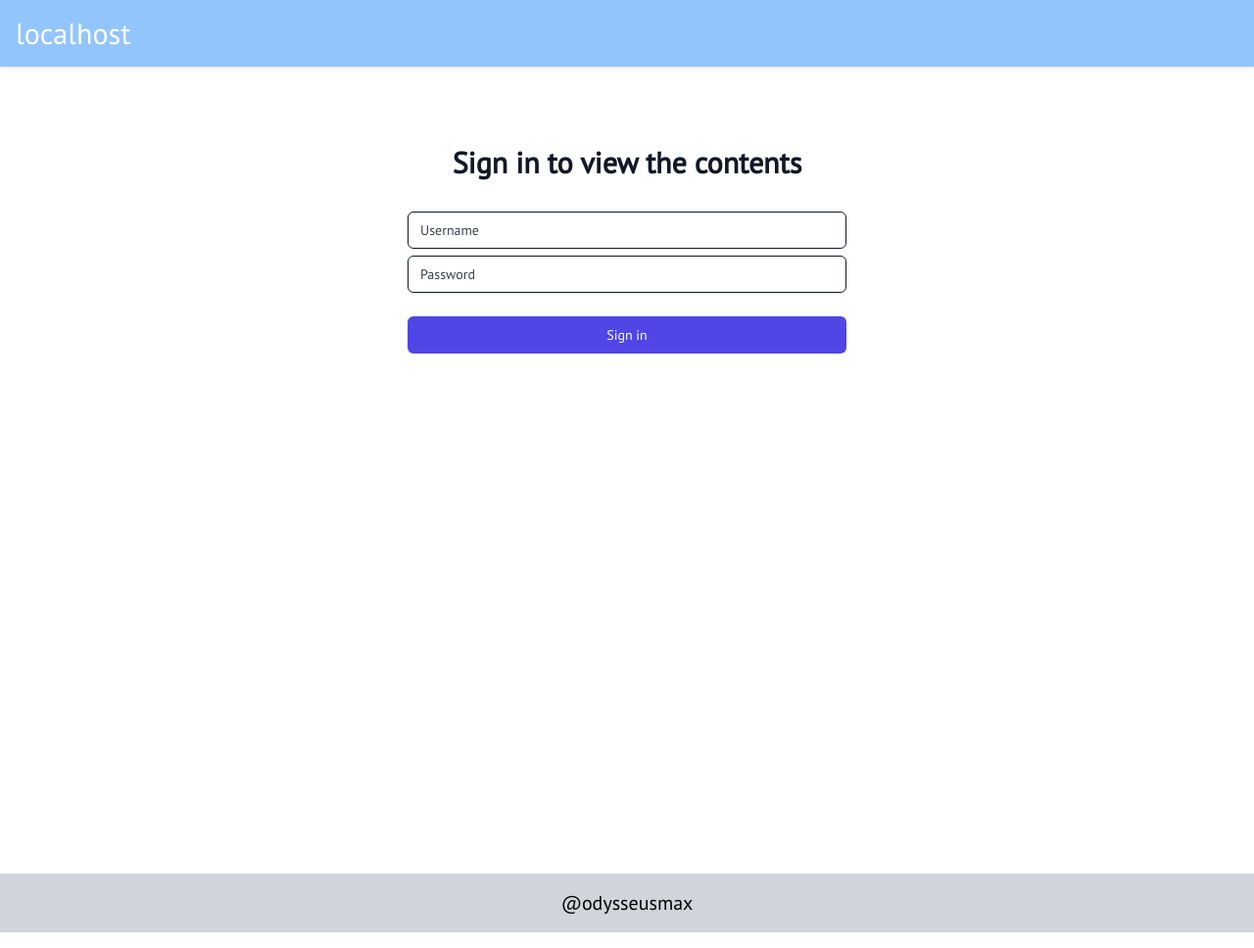
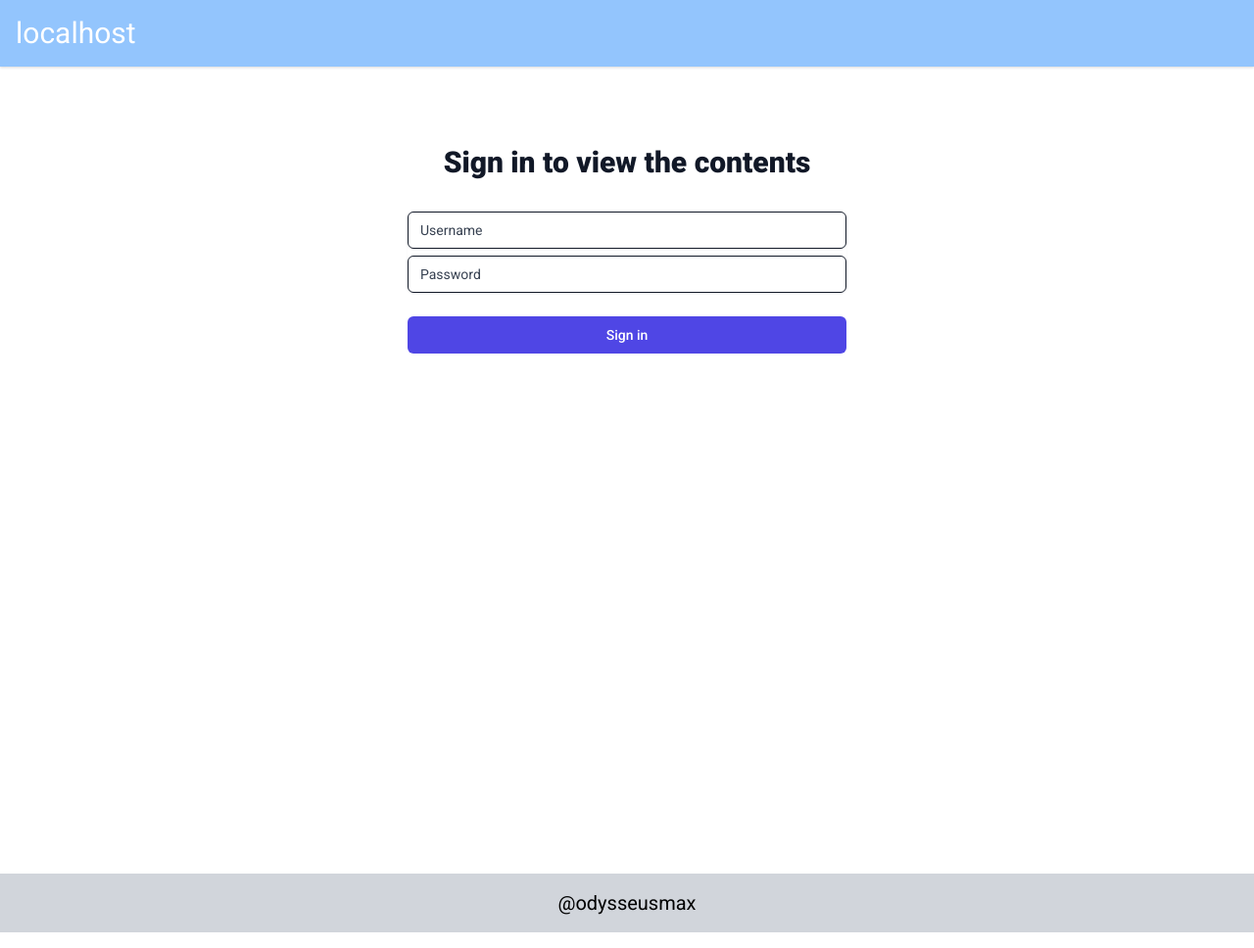
Before and after one commit to odysseusmax/tg-index, a Python web app: template app/templates/login.html in a window 1280 px wide. Shown: the whole page at 98% size. Run offline with Jinja, Linux system fonts and the light colour scheme; the template is opened without the code that fills it, so the values that code supplies are empty; some libraries are stand-ins or nearby versions.

Commit message:
Dark mode, UI redesign beta and some test changes

```diff
--- a/app/templates/footer.html
+++ b/app/templates/footer.html
@@ -4,7 +4,33 @@
         <a href="https://github.com/odysseusmax/tg-index" target="_blank"> @odysseusmax </a>
     </div>
 </footer>
+<script>
+  function toggleColorMode() {
+  element = document.documentElement;
+  if (element.className == "light") {
+    element.className = "dark";
+    localStorage.theme = 'dark';
+    } else {
+      element.className = "light";
+      localStorage.theme = 'light';
+      }
+}
 
+function chatImgAlt() {
+    document.getElementById('chatimg').src = 'https://s3.imgcdn.dev/nWNtu.jpg'
+}
+</script>
+<!--
+<script>
+  function toggleColorMode() {
+  if (localStorage.theme = 'light') {
+    localStorage.theme = 'dark';
+    } else {
+      localStorage.theme = 'dark';
+      }
+}
+</script>
+-->
 </body>
 
 </html>
--- a/app/templates/header.html
+++ b/app/templates/header.html
@@ -1,29 +1,34 @@
 <!doctype html>
-<html lang="en">
+<html class="light" lang="en">
 
 <head>
 	<meta name="viewport" content="width=device-width, initial-scale=1.0">
 
-    <link href="https://unpkg.com/tailwindcss@^1.0/dist/tailwind.min.css" rel="stylesheet">
-    <script src="https://cdn.fluidplayer.com/v3/current/fluidplayer.min.js"></script>
+	<link href="https://cdn.jsdelivr.net/npm/tailwindcss@2.1.4/dist/tailwind-dark.min.css" rel="stylesheet">
+	<script src="https://cdn.fluidplayer.com/v3/current/fluidplayer.min.js">
 
+	</script>
+	<script>
+		if (localStorage.theme === 'dark' || (!('theme' in localStorage) && window.matchMedia('(prefers-color-scheme: dark)').matches)) {
+    document.documentElement.className = 'dark';
+    } else {
+      document.documentElement.className = 'light';
+      }
+	</script>
 	<style>
-        @import url('https://fonts.googleapis.com/css?family=PT+Sans&display=swap');
+		@import url('https://fonts.googleapis.com/css2?family=Roboto:ital,wght@0,100;0,300;0,400;0,500;0,700;0,900;1,100;1,300;1,400;1,500;1,700;1,900&display=swap');
 		* {
-            font-family: 'PT Sans';
+			font-family: 'Roboto', sans-serif;
 		}
 	</style>
 
 	<script>
-
 		window.onload = () => {
             // set title as host url
             const titleA = document.getElementById("title-a")
             titleA.innerHTML = document.location.host
         }
-
 	</script>
-
 
 	<title>
 		{% if title %} {{title}} {% else %} Telegram Index {% endif %}
@@ -31,13 +36,12 @@
 
 </head>
 
-<body>
+<body class="dark:bg-black dark:text-white">
 
-    <header class="bg-blue-300 text-white mb-2 p-4 w-full shadow">
+	<header class="bg-blue-300 dark:bg-red-700 text-white mb-2 p-4 w-full shadow">
 		<div class="mx-auto flex justify-between content-center max-w-screen-xl">
 			<a href="/" id="title-a" class="text-left text-xl lg:text-2xl xl:text-3xl"> Telegram index </a>
-            {% if authenticated %} <a href="/logout" class="text-right"> Logout </a> {% else %} {%
-            endif %}
+			{% if authenticated %} <a href="/logout" class="text-right"> Logout </a> {% else %} {% endif %}
 		</div>
 
 	</header>
--- a/app/templates/home.html
+++ b/app/templates/home.html
@@ -10,7 +10,7 @@
         <a title="{{chat.name}}" href="/{{chat.page_id}}"
             class="mx-auto flex flex-col justify-items-center w-2/3 min-h-full md:w-2/5 lg:w-1/6 rounded my-2 p-2 shadow hover:shadow-md hover:border hover:border-blue-300 hover:bg-blue-100">
 
-            <img src="/{{chat.page_id}}/logo?big=1" class="w-full rounded-full ">
+            <img id="chatimg" src="/{{chat.page_id}}/logo?big=1" onerror="chatImgAlt()" class="w-full rounded-full">
             <div class="p-4 rounded">{{chat.name}}</div>
 
         </a>
--- a/app/templates/login.html
+++ b/app/templates/login.html
@@ -3,7 +3,7 @@
 <div class="min-h-full flex items-center justify-center py-12 px-4 sm:px-6 lg:px-8">
     <div class="max-w-md w-full space-y-8">
         <div>
-            <h2 class="mt-6 text-center text-3xl font-extrabold text-gray-900">
+            <h2 class="mt-6 text-center text-3xl font-extrabold text-gray-900 dark:text-green-500">
                 Sign in to view the contents
             </h2>
         </div>
```
Also changed, not shown: run-repl.py (added, +33 -0 lines), 2 other files. Lines whose indentation alone changed are shown as unchanged.
